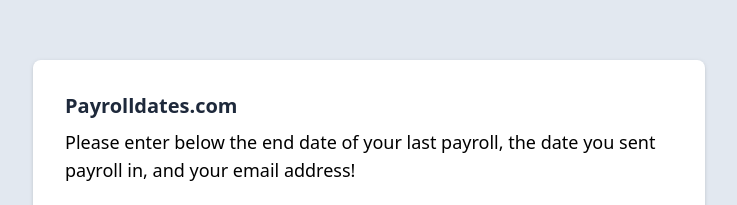
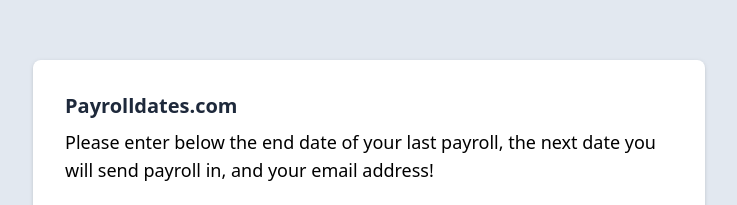
Before and after one commit to MaximilianHansen/payrolldates, a website: page index.html in a window 1280 px wide. Shown: the part 133-338 px from the top of the page, without its empty margins (271-1008 px from the left). Drawn offline with nearby package versions, Linux system fonts and the light colour scheme.

Commit message:
scheduling updates

```diff
--- a/index.html
+++ b/index.html
@@ -16,7 +16,7 @@
 
             <div class="max-w-2xl p-8 bg-white rounded-lg drop-shadow m-4">
             <div class="font-bold text-xl mb-2 text-slate-800">Payrolldates.com</div>
-            <label class="text-lg self-center mt-4">Please enter below the end date of your last payroll, the date you sent payroll in, and your email address!</label>
+            <label class="text-lg self-center mt-4">Please enter below the end date of your last payroll, the next date you will send payroll in, and your email address!</label>
                 <div class="flex flex-row gap-x-4 flex-wrap justify-items-start w-full">
                     <div class="flex no-wrap grow">
                     <label class="text-lg shrink-0 self-center mt-6 mr-4">End Date:</label>
```
